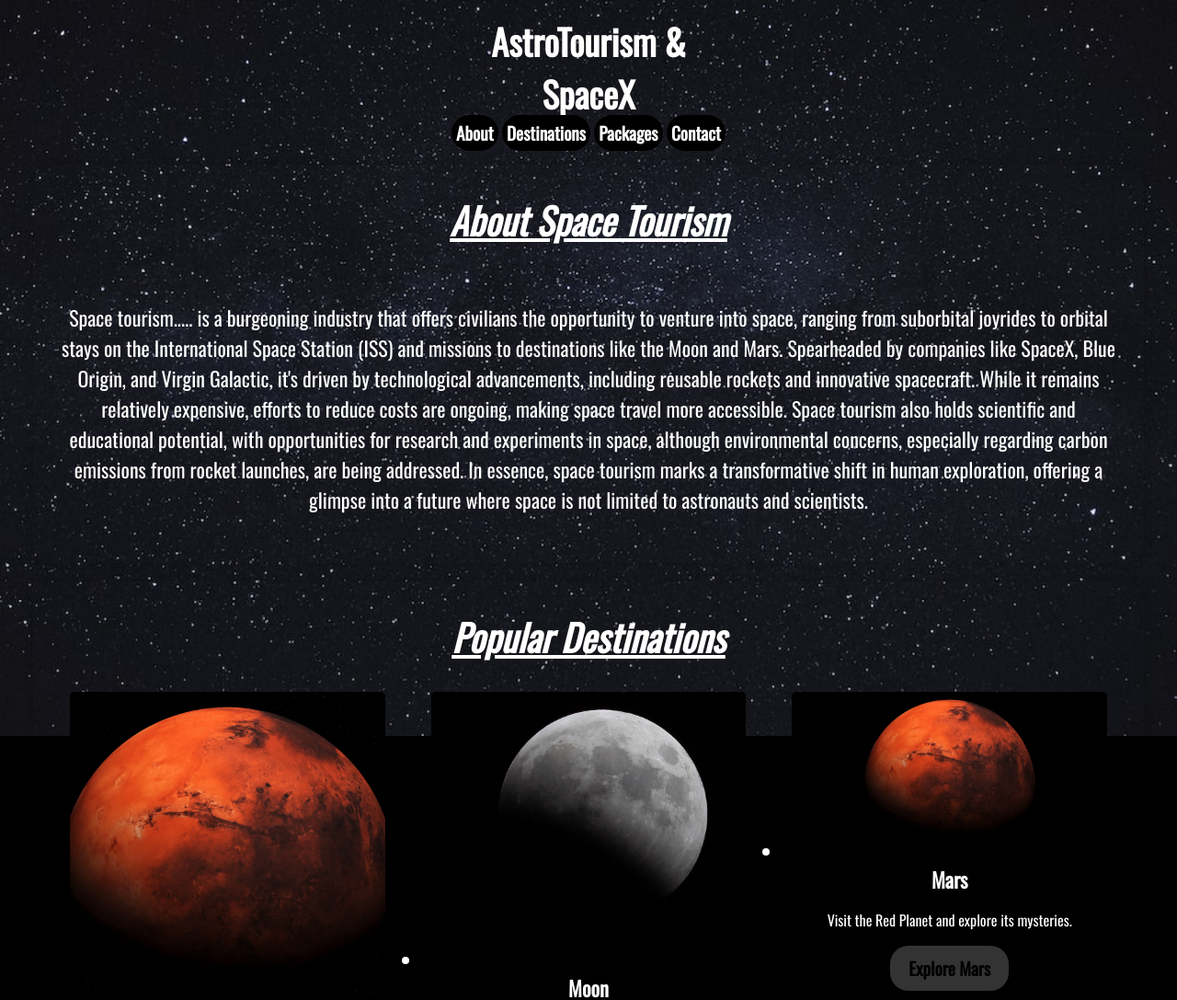
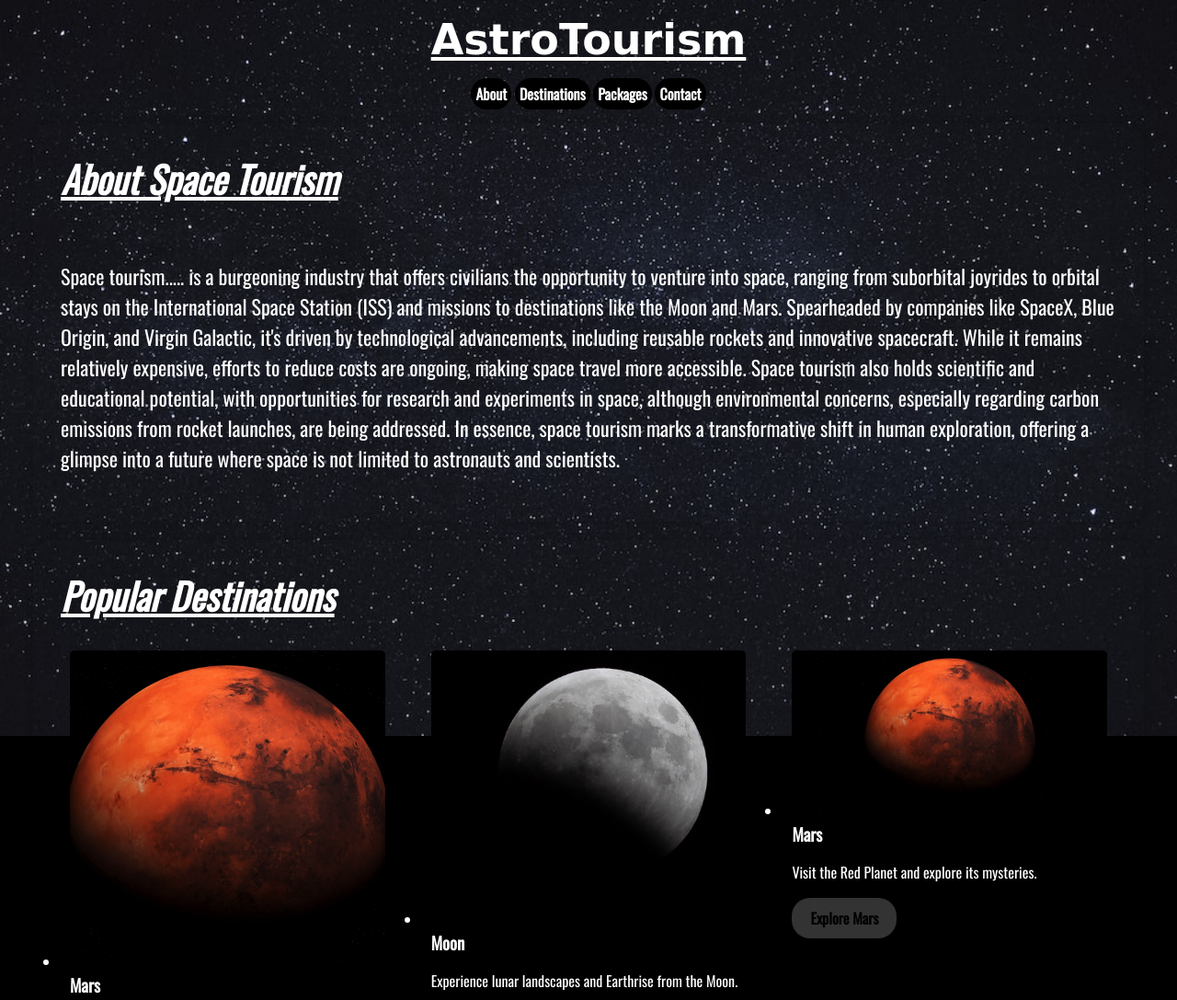
Before and after one commit to TejasRanjith/Nasa_Space_App, a plain HTML site: page index.html in a window 1280 px wide. Shown: the top 1087 px of the page at 92% size. Drawn offline with nearby package versions, Linux system fonts and the light colour scheme; a web font is replaced by a local one.

Commit message:
made changes

```diff
--- a/index.html
+++ b/index.html
@@ -11,9 +11,8 @@
     <img src="images/bg.jpeg" id="myImage"></img>
     <div class="content">
         <div class="header">
-            <h1>AstroTourism &</h1>
-            <h1>SpaceX</h1>
-            <nav>
+            <u><h1 class="heading">AstroTourism</h1></u>
+            <nav class="navigation">
                 <ul>
                     <li id="l-about"><a href="#about">About</a></li>
                     <li id="l-about"><a href="#destinations">Destinations</a></li>
@@ -21,7 +20,7 @@
                     <li id="l-about"><a href="#contact">Contact</a></li>
                 </ul>
             </nav>
-        </di>
+        </div>
 
         <section id="about">
             <u><h2 class="h_about">About Space Tourism</h2></u>
--- a/script.js
+++ b/script.js
@@ -7,11 +7,11 @@ $(function(){
           return;
 if ((st > lastScrollTop) && (lastScrollTop>0)) {
        // downscroll code
-      $("header").css("top","0px");
+      $("header1").css("top","0px");
 
    } else {
       // upscroll code
-      $("header").css("top","0px");
+      $("header1").css("top","0px");
    }
        lastScrollTop = st;
     });
--- a/style.css
+++ b/style.css
@@ -1,5 +1,6 @@
 @import url('https://fonts.googleapis.com/css2?family=Irish+Grover&display=swap');
 @import url('https://fonts.googleapis.com/css2?family=Oswald&display=swap');
+@import url('https://fonts.googleapis.com/css2?family=Dela+Gothic+One&display=swap');
 /* Reset some default styles */
 body, h1, h2, h3, ul, li, form {
     margin: 0;
@@ -9,6 +10,7 @@ body, h1, h2, h3, ul, li, form {
 * {
     box-sizing: border-box ;
     font-family: Oswald, sans-serif;
+    text-align: left;
 }
 
 .sticky {
@@ -19,6 +21,7 @@ body, h1, h2, h3, ul, li, form {
 
 .content {
     padding: 16px;
+
 }
 
 .content + .sticky {
@@ -39,26 +42,25 @@ body {
 }
 /* Style the header */
 .header {
-    /* background-color: #ffffff;
-    position: fixed;
-    top: 0; /* Stick to the top of the viewport */
-    /* left: 0; */
-    /* right: 0; */
-    /* color: #000; */
-    /* padding: 20px; */
-    text-align: center;
-    /* z-index: 100; Ensure it's above other content */
-    /* need times new roman font */
-    width: 100%;
-	background-color: #000000;
-	/* position: fixed; */
-	font-size: 1.2em;
-    height: 0px;
-    /* padding: 25px; */
-    transition: 0.3s ease;
+    display: block;
+    justify-content: center;
+    align-items: center;
 }
 
-header sc
+.heading{
+    font-family: 'Dela Gothic One', cursive;
+    font-size: 46px;
+    margin-bottom: 10px;
+    display: flex;
+    color: #ffffff;
+    justify-content: center;
+    padding-bottom: 10px;
+}
+
+.navigation {
+    display: flex;
+    justify-content: center;
+}
 
 /* Center the heading */
 header h1 {
@@ -177,7 +179,6 @@ section ul li img {
     object-fit: cover;
 }
 
-/* Style rounded buttons with a neutral color scheme */
 .button {
     display: inline-block;
     padding: 10px 20px;
@@ -185,7 +186,7 @@ section ul li img {
     color: #000;
     text-decoration: none;
     border: none;
-    border-radius: 20px; /* Rounded corners */
+    border-radius: 20px;
     font-weight: bold;
     transition: background-color 0.3s ease;
 }
```
